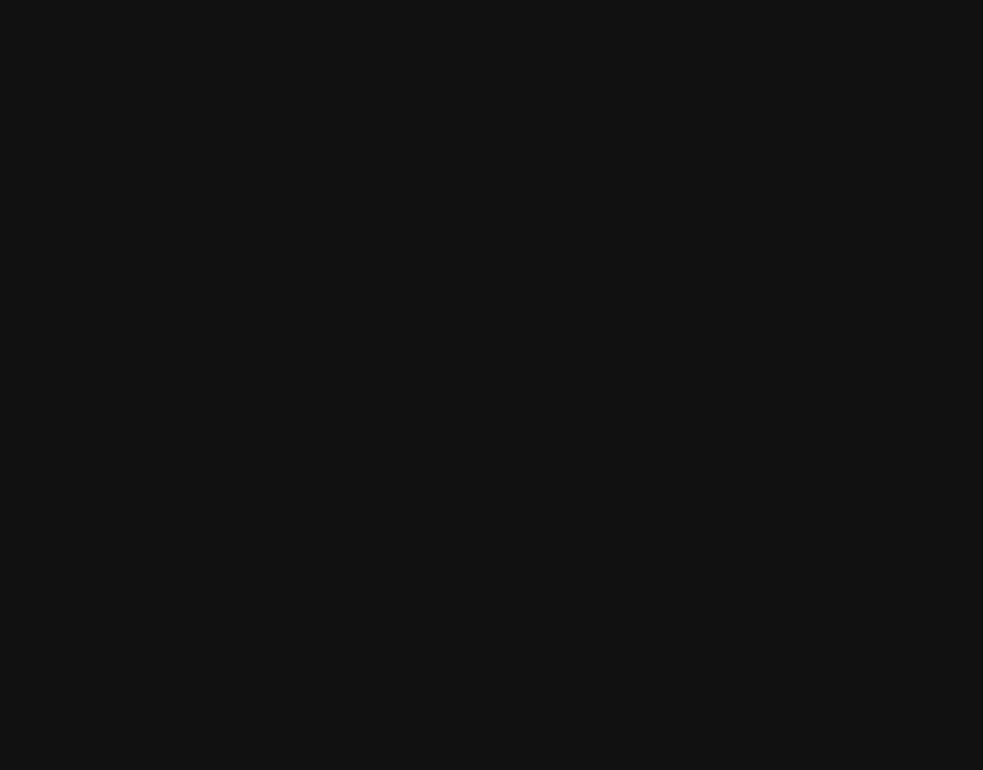
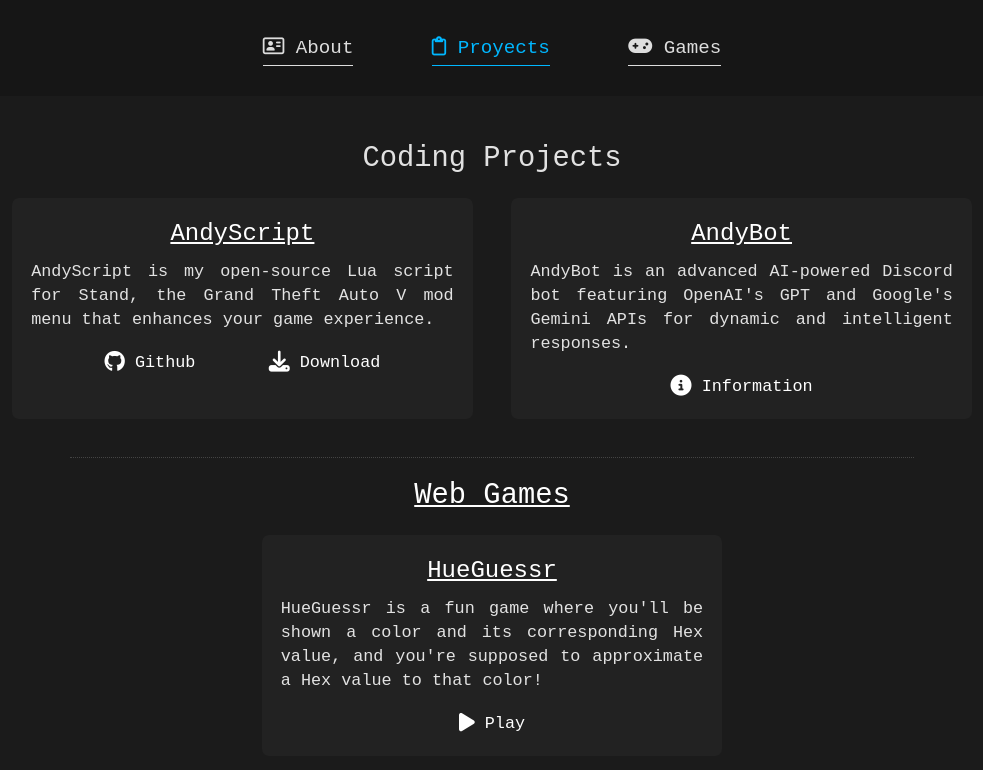
Before and after one commit to Lancito01/lancito01.dev, a React (Vite) app: page /proyects in a window 1280 px wide. Before the commit this address had no page. Shown: the top 770 px of the page, without its empty margins (148-1131 px from the left). Built offline with nearby package versions, Linux system fonts and the light colour scheme.

Commit message:
edited navbar and "proyects" tab

```diff
--- a/src/App.jsx
+++ b/src/App.jsx
@@ -1,42 +1,43 @@
 import { BrowserRouter, Routes, Route } from "react-router-dom";
 import Layout from "./Components/layout/Layout.jsx";
-import Home from "./pages/Home/Home.jsx";
 import About from "./pages/About/About.jsx";
+import Proyects from "./pages/Proyects/Proyects.jsx";
 import AndyBot from "./pages/AndyBot/AndyBot.jsx";
 import AndyScript from "./pages/AndyScript/AndyScript.jsx";
 import Games from "./pages/Games/Games.jsx";
 import HueGuessr from "./pages/HueGuessr/HueGuessr.jsx";
 
-import { SpeedInsights } from '@vercel/speed-insights/react';
-import { Analytics } from '@vercel/analytics/react';
+import { SpeedInsights } from "@vercel/speed-insights/react";
+import { Analytics } from "@vercel/analytics/react";
 import Skull from "./pages/Skull/Skull.jsx";
 import Discord from "./pages/Discord/Discord.jsx";
 import QR from "./pages/QR/QR.jsx";
 
 function App() {
     return (
-    <div className="app">
+        <>
             <BrowserRouter>
                 <Routes>
                     <Route element={<Layout />}>
-
-            <Route path="/" element={<Home />} />
-            <Route path="/about" element={<About />} />
+                        <Route path="/" element={<About />} />
+                        <Route path="/proyects" element={<Proyects />} />
                         <Route path="/andybot" element={<AndyBot />} />
                         <Route path="/andyscript" element={<AndyScript />} />
                         <Route path="/games" element={<Games />} />
                         <Route path="/💀" element={<Skull />}></Route>
                         <Route path="/discord" element={<Discord />}></Route>
-            <Route path="/games/hueguessr" element={<HueGuessr />} />
+                        <Route
+                            path="/games/hueguessr"
+                            element={<HueGuessr />}
+                        />
                         <Route path="/qr" element={<QR />} />
-
                     </Route>
-        </Routes >
-      </BrowserRouter >
+                </Routes>
+            </BrowserRouter>
             <SpeedInsights /> {/*Vercel */}
             <Analytics /> {/*Vercel */}
-    </div>
-  )
+        </>
+    );
 }
 
-export default App
+export default App;
--- a/src/Components/layout/Layout.jsx
+++ b/src/Components/layout/Layout.jsx
@@ -1,14 +1,18 @@
-import Navbar from './Navbar'
-import { Outlet } from 'react-router-dom'
-import Footer from './Footer'
+import Navbar from "./Navbar";
+import { Outlet } from "react-router-dom";
+// import Footer from './Footer'
+
+import "./Layout.scss";
 
 const Layout = () => {
-  return (
-    <div>
-      <Navbar />
-      <Outlet />
-      <Footer />
-    </div>
-  )
-}
+    return (
+        <>
+            <Navbar />
+            <div className="outlet-wrapper">
+                <Outlet />
+            </div>
+            {/* <Footer /> */}
+        </>
+    );
+};
 export default Layout;
--- /dev/null
+++ b/src/Components/layout/Layout.scss
@@ -0,0 +1,4 @@
+.outlet-wrapper {
+    display: flex;
+    min-height: calc(100vh - 5rem);
+}
--- a/src/Components/layout/Navbar.jsx
+++ b/src/Components/layout/Navbar.jsx
@@ -1,20 +1,43 @@
-import { Link } from 'react-router-dom'
-import './Navbar.scss'
+import { Link, useLocation } from "react-router-dom";
+import "./Navbar.scss";
 
 const Navbar = () => {
-  return (
-    <nav className='flex items-center w-full m-auto h-14'>
-      <Link to="/" className='text-xl px-3'><div className='color-gradient'><h2>{"<"}Andy&apos;s Website{" />"}</h2></div></Link>
-      <ul className='nav-links p-0'>
-        <Link className='padding-background-effect' to="/">🏠 Home</Link>
-        <Link className='padding-background-effect' to="/about">📃 About Me</Link>
-        <Link className='padding-background-effect' to="/andybot">🤖 AndyBot</Link>
-        <Link className='padding-background-effect' to="/andyscript">💻 AndyScript</Link>
-        <Link className='padding-background-effect' to="/games">🎮 Games</Link>
-      </ul>
-      {/* <button>Change Theme</button> */}
-    </nav>
-  )
-}
+    const location = useLocation();
 
-export default Navbar
+    return (
+        <nav className="flex items-center justify-center w-full m-auto h-20">
+            <div className="padding-background-effect rounded-md md:mx-4">
+                <Link
+                    to="/"
+                    className={`${
+                        location.pathname == "/" ? "selected" : ""
+                    } text-nowrap`}
+                >
+                    <i className="fa-regular fa-address-card" /> About
+                </Link>
+            </div>
+            <div className="padding-background-effect rounded-md md:mx-4">
+                <Link
+                    to="/proyects"
+                    className={`${
+                        location.pathname.includes("proyects") ? "selected" : ""
+                    } text-nowrap`}
+                >
+                    <i className="fa-regular fa-clipboard" /> Proyects
+                </Link>
+            </div>
+            <div className="padding-background-effect rounded-md md:mx-4">
+                <Link
+                    to="/games"
+                    className={`${
+                        location.pathname.includes("games") ? "selected" : ""
+                    } text-nowrap`}
+                >
+                    <i className="fa-solid fa-gamepad" /> Games
+                </Link>
+            </div>
+        </nav>
+    );
+};
+
+export default Navbar;
--- a/src/Components/layout/Navbar.scss
+++ b/src/Components/layout/Navbar.scss
@@ -1,58 +1,29 @@
-nav * {
-    margin: 0;
-}
+nav {
+    background-color: var(--darker-background-color);
 
-nav>* {
-    margin: 0 20px 0 20px;
-}
-
-nav {
-    background-color: var(--background-color);
-    border-bottom: var(--primary-color) 1px solid;
-}
-
-.padding-background-effect {
+    div {
         padding: 5px 20px;
     }
 
-nav a {
-    text-decoration: none;
-    color: white;
-    border-radius: 5px;
+    a {
+        color: #ddd;
+        padding-bottom: 0.35rem;
+        border-bottom: 1px solid #ddd;
     }
 
-nav a:hover {
+    .selected {
+        color: var(--primary-color);
+        border-bottom: 1px solid var(--primary-color);
+    }
+
+    div:hover {
         background-color: rgba(255, 255, 255, 0.1);
         transition: background-color 0.1s;
     }
 
-//* for each item in navbar
-@media (max-width:914px) { // games
-    .nav-links :nth-child(5) {
+    @media (max-width: 420px) {
+        &>div:nth-child(3) {
             display: none;
         }
     }
-
-@media (max-width:800px) { // andyscript
-    .nav-links :nth-child(4) {
-        display: none;
 }
-}
-
-@media (max-width:641px) { // andybot
-    .nav-links :nth-child(3) {
-        display: none;
-    }
-}
-
-@media (max-width:509px) { // about me
-    .nav-links :nth-child(2) {
-        display: none;
-    }
-}
-
-@media (max-width:367px) { // home
-    .nav-links :nth-child(1) {
-        display: none;
-    }
-}
--- a/src/index.scss
+++ b/src/index.scss
@@ -3,7 +3,9 @@
 @tailwind utilities;
 
 :root {
-  --background-color: #111111;
+  --background-color: #1b1b1b;
+  --darker-background-color: #161616;
+  --lighter-background-color: #222;
   --primary-color: #00b7ff;
   --secondary-color: #f17b0b;
   --accent-color: #85ee14;
@@ -16,9 +18,13 @@
 
 :root {
   font-family: monospace;
-  font-size: 1rem;
+  font-size: 1.2rem;
   color: rgba(255, 255, 255, 0.87);
   background-color: var(--background-color);
+}
+
+body {
+  height: 100vh;
 }
 
 .accent-color {
--- a/src/pages/AndyScript/AndyScript.jsx
+++ b/src/pages/AndyScript/AndyScript.jsx
@@ -14,8 +14,8 @@
             <ul className="ml-10 pt-2 list-disc">
                 <li>Turn off radio automatically</li>
                 <li>Andy&apos;s Shortcuts (create aliases for other commands, i.e. &quot;dv&quot; = &quot;deletevehicle&quot;)</li>
-                <li>Give every weapon after joining a sesion</li>
-                <li>Head ped to max health (only health, no armor)</li>
+                <li>Give every weapon after joining a session</li>
+                <li>Heal ped to max health (only health, no armor)</li>
                 <li>Spawn peds inside player vehicle</li>
                 <li>Chaos mode</li>
                 <li>Andy&apos;s Spooner</li>
--- a/src/pages/Home/Home.scss
+++ /dev/null
@@ -1,3 +0,0 @@
-.sublinks a {
-  width: fit-content;
-}
--- /dev/null
+++ b/src/pages/Proyects/Proyects.jsx
@@ -0,0 +1,86 @@
+import "./Proyects.scss";
+
+const Proyects = () => {
+    return (
+        <div className="proyects-wrapper m-auto pt-4">
+            <h1 className="text-2xl mx-auto w-fit">Coding Projects</h1>
+            <div className="flex justify-center flex-wrap">
+                <div className="project w-60 sm:w-96 p-4 m-4 rounded-md">
+                    <a
+                        className="text-xl project-title mx-auto w-fit block"
+                        href="/andyscript"
+                    >
+                        AndyScript
+                    </a>
+                    <p className="pt-2 text-sm text-justify">
+                        AndyScript is my open-source Lua script for Stand, the
+                        Grand Theft Auto V mod menu that enhances your game
+                        experience.
+                    </p>
+                    <div className="flex justify-evenly">
+                        <a
+                            className="text-sm"
+                            href="https://github.com/lancito01/andyscript"
+                        >
+                            <i className="fa-brands fa-github fa-lg mt-6 mb-2" />{" "}
+                            Github
+                        </a>
+                        <a
+                            className="text-sm"
+                            href="https://github.com/Lancito01/AndyScript/archive/refs/heads/main.zip"
+                        >
+                            <i className="fa-solid fa-download fa-lg mt-6 mb-2" />{" "}
+                            Download
+                        </a>
+                    </div>
+                </div>
+                <div className="project w-60 sm:w-96 p-4 m-4 rounded-md">
+                    <a
+                        className="text-xl project-title mx-auto w-fit block"
+                        href="/andybot"
+                    >
+                        AndyBot
+                    </a>
+                    <p className="pt-2 text-sm text-justify">
+                        AndyBot is an advanced AI-powered Discord bot featuring
+                        OpenAI&apos;s GPT and Google&apos;s Gemini APIs for
+                        dynamic and intelligent responses.
+                    </p>
+                    <div className="flex justify-evenly">
+                        <a className="text-sm" href="/andybot">
+                            <i className="fa-solid fa-circle-info fa-lg mt-6 mb-2" />{" "}
+                            Information
+                        </a>
+                    </div>
+                </div>
+            </div>
+            <hr />
+            <a className="text-2xl mx-auto w-fit block underline" href="/games">
+                Web Games
+            </a>
+            <div className="flex justify-center flex-wrap">
+                <div className="project w-60 sm:w-96 p-4 m-4 rounded-md">
+                    <a
+                        className="text-xl project-title mx-auto w-fit block"
+                        href="/games/hueguessr"
+                    >
+                        HueGuessr
+                    </a>
+                    <p className="pt-2 text-sm text-justify">
+                        HueGuessr is a fun game where you&apos;ll be shown a
+                        color and its corresponding Hex value, and you&apos;re
+                        supposed to approximate a Hex value to that color!
+                    </p>
+                    <div className="flex justify-evenly">
+                        <a className="text-sm" href="/games/hueguessr">
+                            <i className="fa-solid fa-play fa-lg mt-6 mb-2" />{" "}
+                            Play
+                        </a>
+                    </div>
+                </div>
+            </div>
+        </div>
+    );
+};
+
+export default Proyects;
--- /dev/null
+++ b/src/pages/Proyects/Proyects.scss
@@ -0,0 +1,18 @@
+.proyects-wrapper {
+    .project {
+        background-color: var(--lighter-background-color);
+    }
+
+    .project-title {
+        text-decoration: underline;
+    }
+
+    a {
+        color: white
+    }
+
+    hr {
+        border-top: 1px dotted #444;
+        margin: 1rem 4rem;
+    }
+}
```
Also changed, not shown: index.html (+6 -4 lines), src/pages/Home/Home.jsx (deleted, +0 -20 lines). Lines whose indentation alone changed are shown as unchanged.
